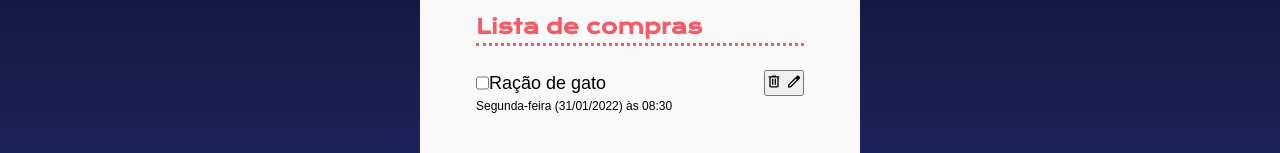
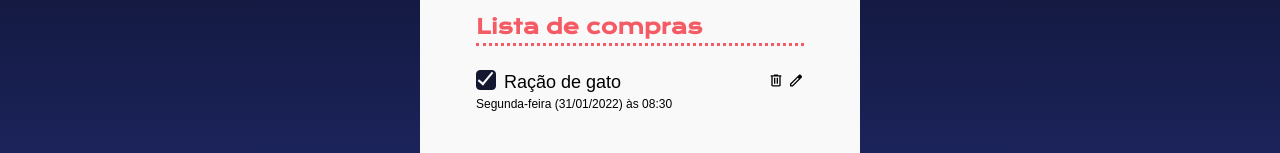
Before and after one commit to davidtpires/javascript-pra-web, a plain HTML site: page index.html in a window 1280 px wide. Shown: the part 415-568 px from the top of the page. Drawn offline with nearby package versions, Linux system fonts and the light colour scheme; a web font is replaced by a local one.

Commit message:
Checkbox customizado

```diff
--- a/index.html
+++ b/index.html
@@ -26,12 +26,19 @@
             <li>
                 <div class="item-lista-container">
                     <div class="container-nome-compra">
-                        <input type="checkbox" />
+                        <div class="checkbox-container">
+                            <label for="checkbox-1">
+                                <input type="checkbox" class="checkbox-input" id="checkbox-1" />
+                                <div class="checkbox-customizado checked"></div>
+                            </label>
+                        </div>
                         <p>Ração de gato</p>
                     </div>
                     <div>
-                        <button>
+                        <button class="botao-acao">
                             <img src="img/delete.svg" alt="Deletar">
+                        </button>
+                        <button class="botao-acao">
                             <img src="img/edit.svg" alt="Editar">
                         </button>
                     </div>
--- a/styles.css
+++ b/styles.css
@@ -114,3 +114,40 @@ ul {
     font-size: 12px;
     line-height: 20px;
 }
+
+.checkbox-input {
+   display: none;
+}
+
+.checkbox-customizado {
+    width: 20px;
+    height: 20px;
+    background-color: var(--neutro);
+    border: 1px solid var(--preto);
+    cursor: pointer;
+    border-radius: 4px;
+    margin-right: 8px;
+}
+
+.checked {
+    background-color: var(--preto);
+    position: relative;
+}
+
+.checked::after {
+    content: "";
+    position: absolute;
+    left: 30%;
+    top: -10%;
+    width: 5px;
+    height: 14px;
+
+    border-top: 2px solid var(--neutro);
+    border-left: 2px solid var(--neutro);
+    transform: rotate(-140deg);
+}
+
+.botao-acao {
+    background-color: transparent;
+    border: none;
+}
```
